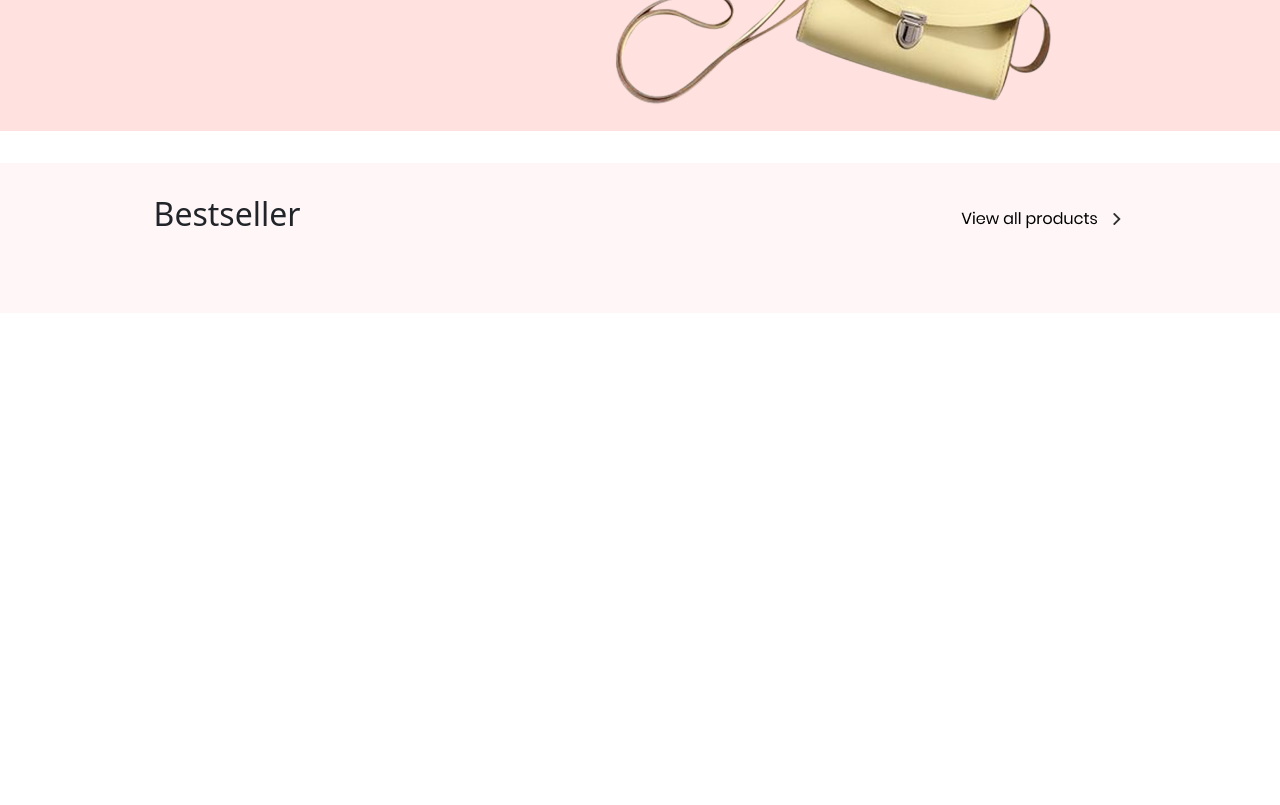
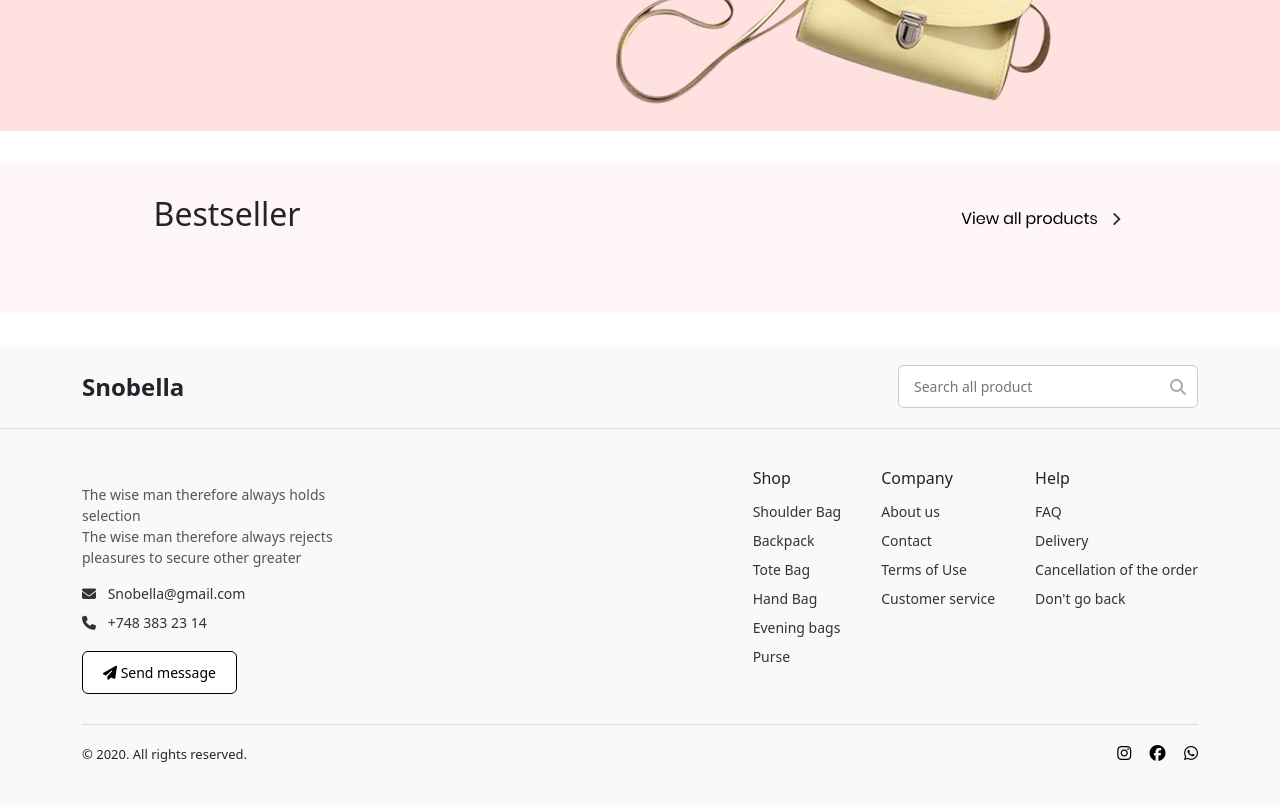
Before and after one commit to aysuhsn/JavaScript_Project, a plain HTML site: page Snobella/index.html in a window 1280 px wide. Shown: the part 458-1263 px from the top of the page. Before the commit the page ends 803 px from the top, so only its background shows below. Drawn offline with nearby package versions, Linux system fonts and the light colour scheme; no server answers.

Commit message:
Footer yaradildi

```diff
--- a/Snobella/assets/css/style.css
+++ b/Snobella/assets/css/style.css
@@ -335,3 +335,205 @@
   }
 
 }
+
+
+/* Footer */
+* {
+  box-sizing: border-box;
+  margin: 0;
+  padding: 0;
+}
+
+body {
+  font-family: Arial, sans-serif;
+  background-color: #fff;
+}
+
+.container {
+  max-width: 1200px;
+  margin: 0 auto;
+  padding: 0 20px;
+}
+
+/* Footer */
+.footer-search-bar {
+  background-color: #f9f9f9;
+  padding: 20px 0;
+  border-bottom: 1px solid #ddd;
+}
+
+.footer-search-content {
+  display: flex;
+  justify-content: space-between;
+  align-items: center;
+  flex-wrap: wrap;
+}
+
+.footer-logo {
+  font-weight: bold;
+  font-size: 24px;
+}
+
+.footer-search-input {
+  position: relative;
+  max-width: 300px;
+  width: 100%;
+}
+
+.footer-search-input input {
+  width: 100%;
+  padding: 10px 40px 10px 15px;
+  border: 1px solid #ccc;
+  border-radius: 6px;
+  font-size: 14px;
+}
+
+.footer-search-input i {
+  position: absolute;
+  right: 12px;
+  top: 50%;
+  transform: translateY(-50%);
+  color: #aaa;
+}
+
+footer {
+  background-color: #f9f9f9;
+  padding: 40px 0;
+}
+
+.footer-top {
+  display: flex;
+  justify-content: space-between;
+  flex-wrap: wrap;
+  border-bottom: 1px solid #ddd;
+  padding-bottom: 30px;
+  gap: 40px;
+}
+
+.footer-left {
+  max-width: 300px;
+}
+
+.footer-description {
+  font-size: 14px;
+  color: #555;
+  margin: 15px 0;
+}
+
+.footer-contact {
+  font-size: 14px;
+  color: #333;
+  margin: 8px 0;
+}
+
+.footer-contact i {
+  margin-right: 8px;
+}
+
+.send-message-btn {
+  display: inline-block;
+  padding: 10px 20px;
+  background-color: white;
+  border: 1px solid #000;
+  border-radius: 6px;
+  cursor: pointer;
+  font-size: 14px;
+  margin-top: 10px;
+  transition: 0.3s;
+}
+
+.send-message-btn:hover {
+  background-color: #000;
+  color: #fff;
+}
+
+.footer-columns {
+  display: flex;
+  flex-wrap: wrap;
+  gap: 40px;
+}
+
+.footer-column h4 {
+  margin-bottom: 12px;
+  font-size: 16px;
+}
+
+.footer-column ul {
+  list-style: none;
+  padding: 0;
+}
+
+.footer-column ul li {
+  margin-bottom: 8px;
+  font-size: 14px;
+  color: #333;
+  cursor: pointer;
+}
+
+.footer-column ul li:hover {
+  text-decoration: underline;
+}
+
+.footer-bottom {
+  display: flex;
+  justify-content: space-between;
+  align-items: center;
+  padding-top: 20px;
+  font-size: 13px;
+  flex-wrap: wrap;
+  gap: 10px;
+}
+
+.footer-socials i {
+  margin-left: 15px;
+  cursor: pointer;
+  color: #000;
+  font-size: 16px;
+  transition: 0.3s;
+}
+
+.footer-socials i:hover {
+  color: #555;
+}
+
+/*Footer-in Responsivliyi */
+@media (max-width: 768px) {
+  .footer-search-content {
+    flex-direction: column;
+    align-items: center;
+    gap: 10px;
+    text-align: center;
+  }
+
+  .footer-top {
+    flex-direction: column;
+    align-items: center;
+    text-align: center;
+  }
+
+  .footer-left {
+    text-align: center;
+    margin: 0 auto;
+  }
+
+  .footer-columns {
+    flex-direction: column;
+    align-items: center;
+    text-align: center;
+  }
+
+  .footer-column {
+    margin: 0 auto;
+  }
+
+  .footer-bottom {
+    flex-direction: column;
+    align-items: center;
+    text-align: center;
+  }
+
+  .footer-socials i {
+    margin-left: 10px;
+    margin-right: 10px;
+  }
+}
--- a/Snobella/assets/js/script.js
+++ b/Snobella/assets/js/script.js
@@ -8,7 +8,6 @@
         let card = document.createElement("div");
         card.classList.add("card");
 
-        // Kart içeriği
         card.innerHTML = `
           <div class="bags">
             <img class="bag" src="${product.image}" alt="">
--- a/Snobella/index.html
+++ b/Snobella/index.html
@@ -82,6 +82,74 @@
     </div>
   </section>
 
+  <!-- Footer -->
+    <div class="footer-search-bar">
+      <div class="container footer-search-content">
+        <div class="footer-logo">Snobella</div>
+        <div class="footer-search-input">
+          <input type="text" placeholder="Search all product">
+          <i class="fas fa-search"></i>
+        </div>
+      </div>
+    </div>
+
+    <footer>
+      <div class="container">
+        <div class="footer-top">
+          <div class="footer-left">
+            <p class="footer-description">
+              The wise man therefore always holds selection<br>
+              The wise man therefore always rejects pleasures to secure other greater
+            </p>
+            <div class="footer-contact"><i class="fas fa-envelope"></i> Snobella@gmail.com</div>
+            <div class="footer-contact"><i class="fas fa-phone"></i> +748 383 23 14</div>
+            <button class="send-message-btn"><i class="fas fa-paper-plane"></i> Send message</button>
+          </div>
+
+          <div class="footer-columns">
+            <div class="footer-column">
+              <h4>Shop</h4>
+              <ul>
+                <li>Shoulder Bag</li>
+                <li>Backpack</li>
+                <li>Tote Bag</li>
+                <li>Hand Bag</li>
+                <li>Evening bags</li>
+                <li>Purse</li>
+              </ul>
+            </div>
+            <div class="footer-column">
+              <h4>Company</h4>
+              <ul>
+                <li>About us</li>
+                <li>Contact</li>
+                <li>Terms of Use</li>
+                <li>Customer service</li>
+              </ul>
+            </div>
+            <div class="footer-column">
+              <h4>Help</h4>
+              <ul>
+                <li>FAQ</li>
+                <li>Delivery</li>
+                <li>Cancellation of the order</li>
+                <li>Don't go back</li>
+              </ul>
+            </div>
+          </div>
+        </div>
+
+        <div class="footer-bottom">
+          <div>© 2020. All rights reserved.</div>
+          <div class="footer-socials">
+            <i class="fab fa-instagram"></i>
+            <i class="fab fa-facebook"></i>
+            <i class="fab fa-whatsapp"></i>
+          </div>
+        </div>
+      </div>
+    </footer>
+
   <script src="./assets/js/script.js"></script>
   <script src="https://cdn.jsdelivr.net/npm/axios@1.6.7/dist/axios.min.js"></script>
   <script src="https://cdn.jsdelivr.net/npm/bootstrap@5.3.5/dist/js/bootstrap.bundle.min.js" integrity="sha384-k6d4wzSIapyDyv1kpU366/PK5hCdSbCRGRCMv+eplOQJWyd1fbcAu9OCUj5zNLiq" crossorigin="anonymous"></script>
--- a/package.json
+++ /dev/null
@@ -1,5 +0,0 @@
-{
-  "dependencies": {
-    "json-server": "^1.0.0-beta.3"
-  }
-}
```
Also changed, not shown: Snobella/register.html (+1 -1 lines), 1 other file.
